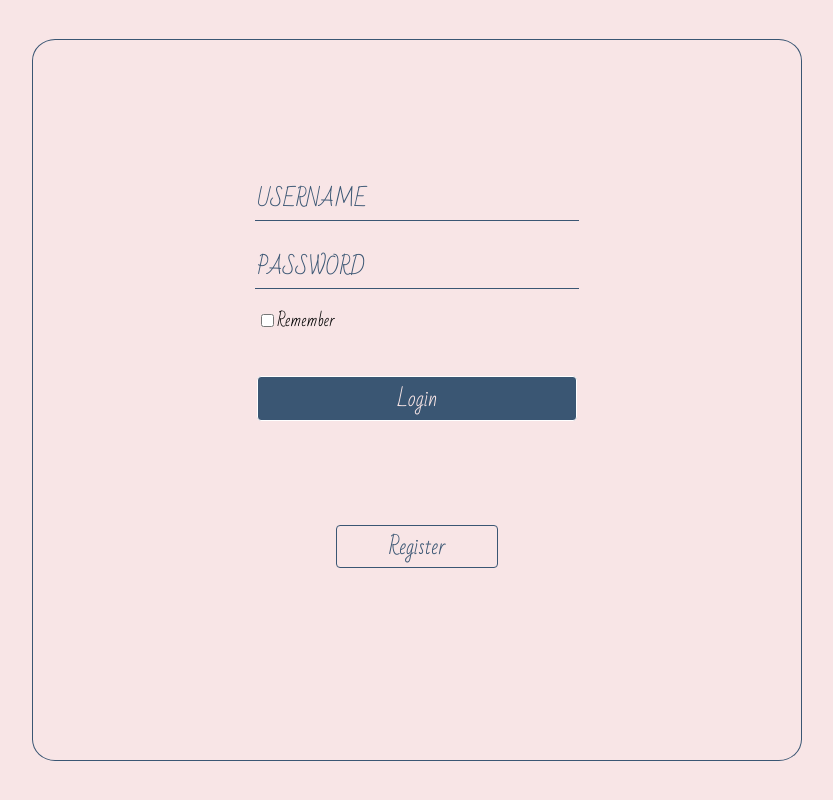
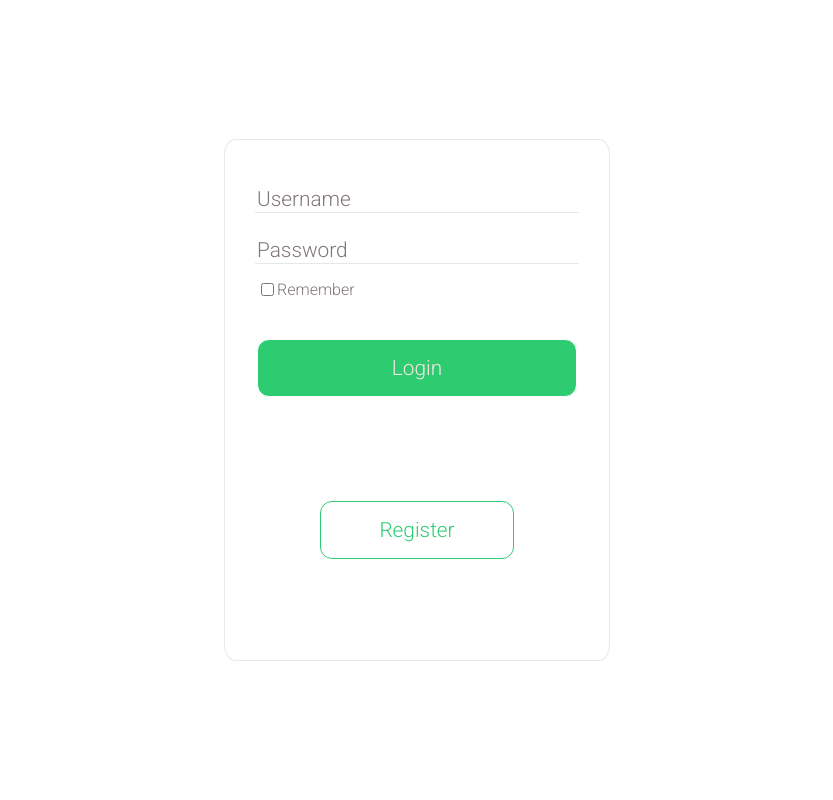
Before and after one commit to leonnath/Final-project, a React (Create React App) app in the folder app/: page /login in a window 1280 px wide. Shown: the whole page, without its empty margins (223-1056 px from the left). Built offline with nearby package versions, Linux system fonts and the light colour scheme.

Commit message:
add the new color & styles

```diff
--- a/app/src/base.sass
+++ b/app/src/base.sass
@@ -1,4 +1,7 @@
-@import url('https://fonts.googleapis.com/css2?family=Bad+Script&display=swap')
+
+@import url('https://fonts.googleapis.com/css2?family=Roboto:wght@300&display=swap')
+
+
 
 $font-size: .75rem
 $font-weight: 700
--- a/app/src/components/App.sass
+++ b/app/src/components/App.sass
@@ -1,6 +1,7 @@
+
 .App
    height: 100%
-   background-color: #F8E5E6
+   background-color: #fff
    display: flex
    align-items: center
    justify-content: center
--- a/app/src/components/Login.jsx
+++ b/app/src/components/Login.jsx
@@ -34,8 +34,8 @@ function Login(props) {
 
     return isJwtValid(sessionStorage.token) ? <></> : <div>
         <form className="Container" onSubmit={handleFormSubmit}>
-            <input className="Input Input--light" type="username" name="username" placeholder="USERNAME" />
-            <input className="Input Input--light" type="password" name="password" placeholder="PASSWORD" />
+            <input className="Input Input--light" type="username" name="username" placeholder="Username" />
+            <input className="Input Input--light" type="password" name="password" placeholder="Password" />
             <label className="checkbox"><input  type="checkbox" name="remember" id="remember" /> Remember </label>
             <button className="Button Button--light" type="submit" >Login</button>
             <Link className="Button Link" to="/register" >Register</Link>
--- a/app/src/components/Register.jsx
+++ b/app/src/components/Register.jsx
@@ -36,12 +36,12 @@ function Register(props) {
 
     return isJwtValid(sessionStorage.token) ? <></> : <div>
         <form className="Container" onSubmit={handleFormSubmit}>
-            <input className="Input Input--light" type="text" name="name" placeholder="NAME" />
-            <input className="Input Input--light" type="text" name="surname" placeholder="SURNAME" />
-            <input className="Input Input--light" type="text" name="username" placeholder="USERNAME" />
-            <input className="Input Input--light" type="email" name="email" placeholder="EMAIL" />
-            <input className="Input Input--light" type="number" name="phone" placeholder="PHONE" />
-            <input className="Input Input--light" type="password" name="password" placeholder="PASSWORD" />
+            <input className="Input Input--light" type="text" name="name" placeholder="Name" />
+            <input className="Input Input--light" type="text" name="surname" placeholder="Surname" />
+            <input className="Input Input--light" type="text" name="username" placeholder="Username" />
+            <input className="Input Input--light" type="email" name="email" placeholder="E-mail" />
+            <input className="Input Input--light" type="number" name="phone" placeholder="Phone" />
+            <input className="Input Input--light" type="password" name="password" placeholder="Password" />
             <button className="Button Button--light">Register</button>
             <Link className="Button Link" to="/login">Login</Link>
         </form>
--- a/app/src/index.css
+++ b/app/src/index.css
@@ -1,4 +1,4 @@
-@import url("https://fonts.googleapis.com/css2?family=Bad+Script&display=swap");
+@import url("https://fonts.googleapis.com/css2?family=Roboto:wght@300&display=swap");
 h1, h2, h3 {
   font-size: inherit;
 }
@@ -9,7 +9,7 @@ a {
 }
 
 * {
-  font-family: Bad Script;
+  font-family: "Roboto", sans-serif;
 }
 
 html, body, #root {
@@ -51,12 +51,13 @@ body {
 
 .Button {
   button: 1px solid black;
-  border: 1.5px solid #3A5673;
-  border-radius: 0.25rem;
-  background-color: #3A5673;
+  border: 1.5px solid #2ecc71;
+  border-radius: 0.75rem;
+  background-color: #2ecc71;
   cursor: pointer;
-  color: #3A5673;
+  color: #2ecc71;
   width: 20rem;
+  padding: 1rem;
   margin-bottom: 4rem;
   margin-top: 2rem;
 }
@@ -64,6 +65,11 @@ body {
 .Button--light {
   border-color: white;
   color: #F8E5E6;
+}
+
+.Button--light:hover {
+  background: #ef0b0b;
+  transition: 0.5s;
 }
 
 .Button--logout {
@@ -92,7 +98,7 @@ body {
 }
 
 .Tag--expenses {
-  width: auto;
+  width: 20rem;
   border: 1.5px solid;
   border-top: none;
   border-left: none;
@@ -137,23 +143,24 @@ body {
   border-right: none;
   background-color: transparent;
   cursor: pointer;
-  color: black;
+  color: rgb(228, 232, 237);
   text-align: left;
 }
 
 .Input--light {
-  border-color: #3A5673;
-  color: #3A5673;
+  border-color: rgb(228, 232, 237);
+  color: rgb(228, 232, 237);
 }
 
 .Input--light::placeholder {
-  color: #3A5673;
+  color: rgb(129, 118, 118);
 }
 
 .checkbox {
   text-align: right;
   width: 20em;
   display: flex;
+  color: rgb(129, 118, 118);
 }
 
 .Box {
@@ -186,11 +193,11 @@ body {
 }
 
 form {
-  width: 60vw;
-  height: 90vh;
+  width: 30vw;
+  height: 65vh;
   display: flex;
   align-content: center;
-  border: #3A5673 0.075rem solid;
+  border: rgb(228, 232, 237) 0.075rem solid;
   border-radius: 3%;
 }
 
--- a/app/src/resets.sass
+++ b/app/src/resets.sass
@@ -1,7 +1,8 @@
 @use 'base'
 
 *
-    font-family: Bad Script
+
+    font-family: 'Roboto', sans-serif
 
 html, body, #root
     height: 100%
--- a/app/src/styles/Button.sass
+++ b/app/src/styles/Button.sass
@@ -1,21 +1,31 @@
+
+$color-icons: #2ecc71
+
 .Button
     margin: .5rem
     font-size: 1.3rem
 
 .Button
     button: 1px solid black
-    border: 1.5px solid #3A5673
-    border-radius: .25rem
-    background-color: #3A5673
+    border: 1.5px solid $color-icons
+    border-radius: .75rem
+    background-color: $color-icons
     cursor: pointer
-    color: #3A5673
+    color: $color-icons
     width: 20rem
+    padding: 1rem
     margin-bottom: 4rem
     margin-top: 2rem
+
+
 
 .Button--light
     border-color: white
     color: #F8E5E6
+
+.Button--light:hover
+    background:  #ef0b0b
+    transition:  .50s
 
 .Button--logout
     width: auto
@@ -40,7 +50,7 @@
     width: 10rem
 
 .Tag--expenses
-    width: auto
+    width: 20rem
     border: 1.5px solid
     border-top: none
     border-left: none
--- a/app/src/styles/Input.sass
+++ b/app/src/styles/Input.sass
@@ -1,3 +1,7 @@
+$gris : rgb(228, 232, 237)
+$gris-color:  rgb(129, 118, 118)
+
+
 .Input
     margin: .5rem
     font-size: 1.3rem
@@ -10,17 +14,18 @@
     border-right: none
     background-color: transparent
     cursor: pointer
-    color: black
+    color: $gris
     text-align: left
 
 .Input--light
-    border-color: #3A5673
-    color: #3A5673
+    border-color:$gris
+    color: $gris
 
 .Input--light::placeholder
-    color: #3A5673
+    color:$gris-color
 
 .checkbox
     text-align: right
     width: 20em
     display: flex
+    color:$gris-color
--- a/app/src/styles/form.sass
+++ b/app/src/styles/form.sass
@@ -1,7 +1,9 @@
+$gris : rgb(228, 232, 237)
+
 form
-    width: 60vw
-    height: 90vh
+    width: 30vw
+    height: 65vh
     display: flex
     align-content: center
-    border:  #3A5673 0.075rem solid
+    border: $gris  0.075rem solid
     border-radius: 3%
--- /dev/null
+++ b/app/src/styles/variables.sass
@@ -0,0 +1 @@
+$color-icons: rgb(9, 59, 116);
```
Also changed, not shown: 1 other file (tests, documents, lock files or other folders).
